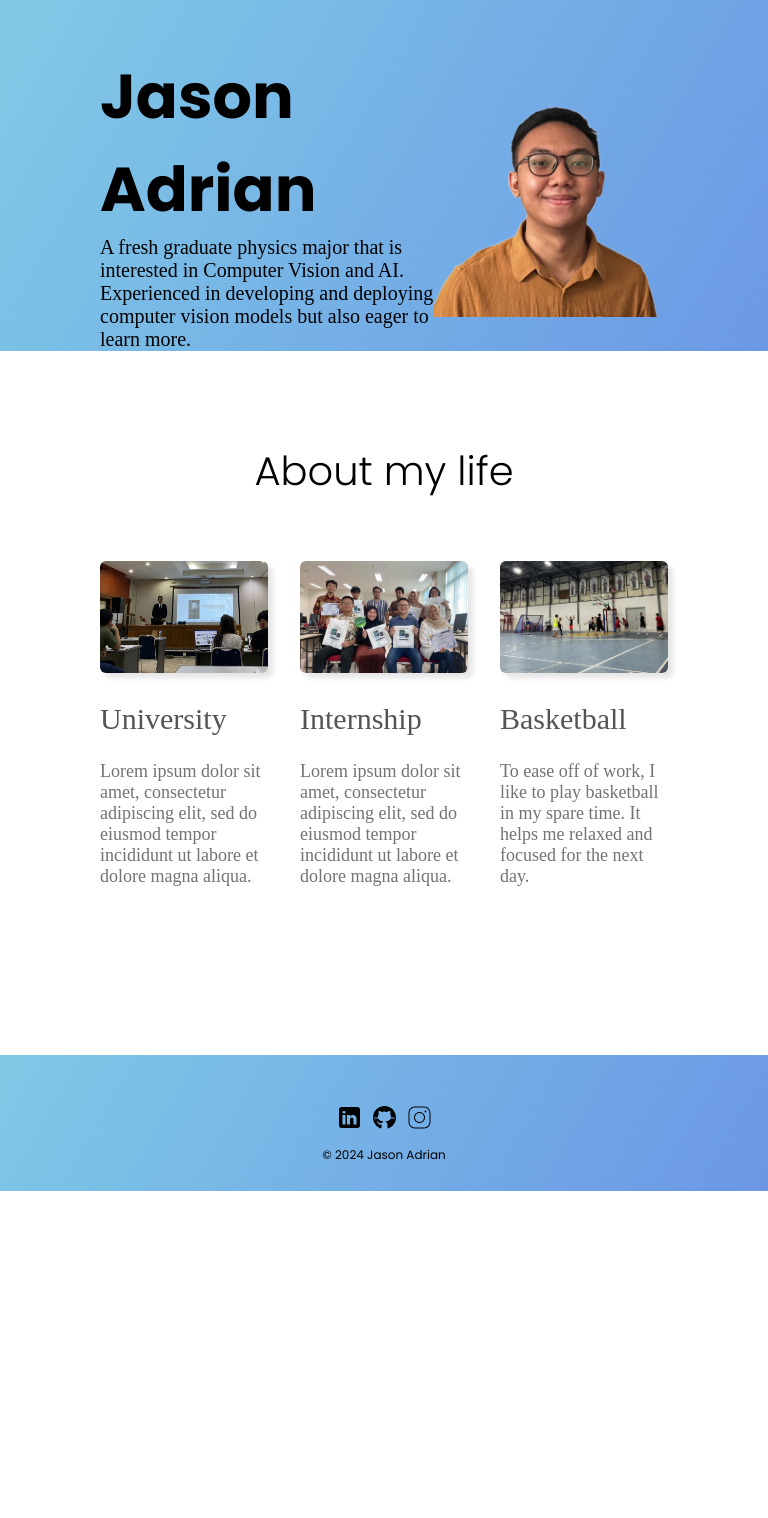
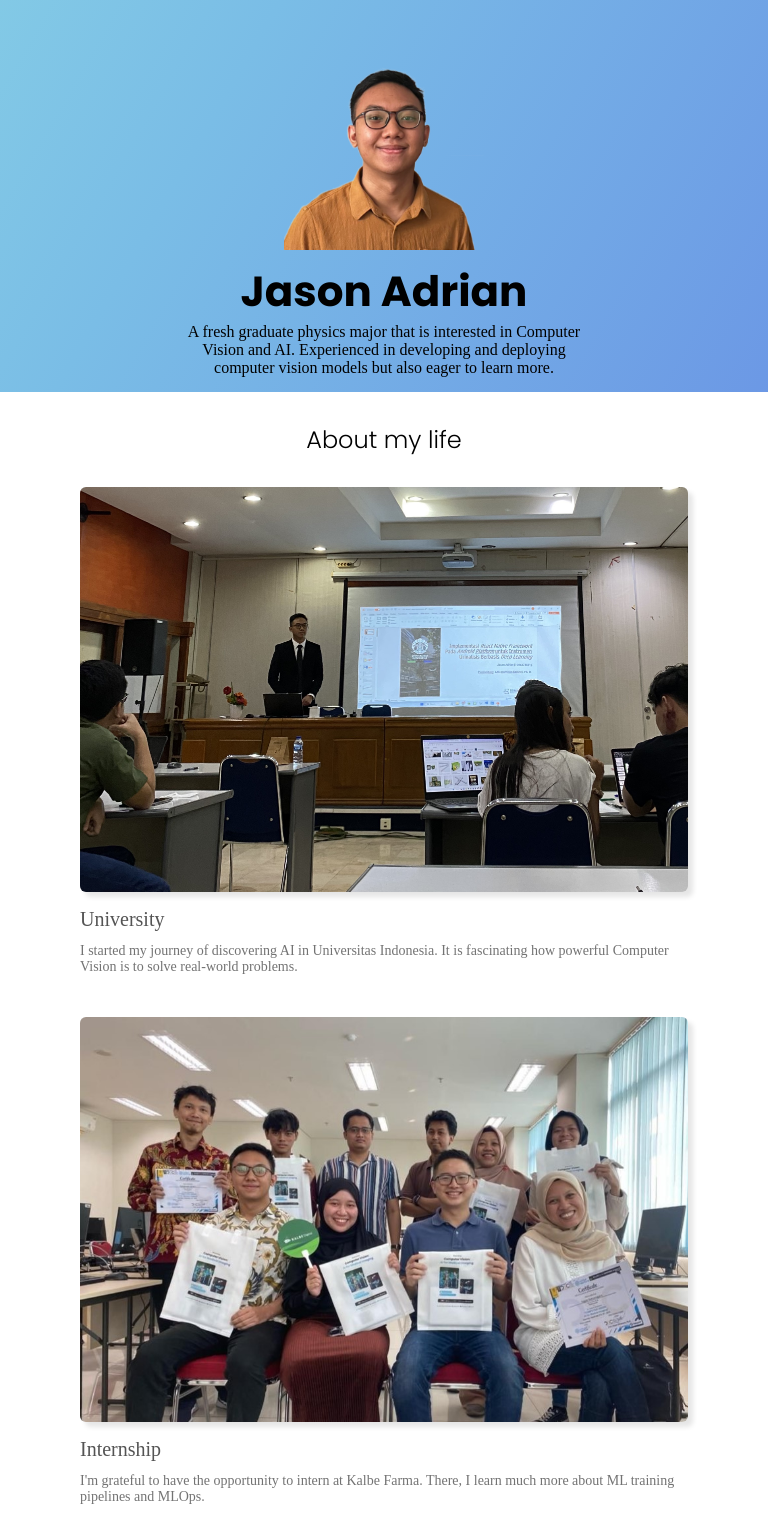
Before and after one commit to jasonadriann/personal-website, a plain HTML site: page index.html in a window 768 px wide. Shown: the top 1518 px of the page. Before the commit the page ends 1191 px from the top, so only its background shows below. Drawn offline with Linux system fonts and the light colour scheme; a web font is replaced by a local one.

Commit message:
adding responsiveness to medium-sized

```diff
--- a/css/style.css
+++ b/css/style.css
@@ -138,7 +138,8 @@ body {
   }
 
   .heroes-text {
-    width: 100%;
+    /* width: 250px; */
+    width: 100%
   }
 
   .heroes-text > h1 {
@@ -159,7 +160,7 @@ body {
   }
 
   .heroes-img {
-    width: 140px;
+    width: 150px;
   }
 
   .heroes-img > img {
@@ -176,17 +177,14 @@ body {
     font-weight: 300;
     font-size: 20px;
     text-align: center;
-    margin: 0px 50px;
-    margin-top: 20px;
+    margin: 30px 50px;
   }
 
   .feature-container {
     display: flex;
     flex-direction: column;
-    gap: 1rem;
+    gap: 1.5rem;
     margin: 0px 50px;
-    margin-top: 20px;
-
   }
 
   .feature-container h2 {
@@ -194,7 +192,7 @@ body {
     font-weight: 500;
     font-size: 18px;
     color: #545454;
-    margin: 10px 0px;
+    margin: 12px 0px;
   }
 
   .feature-container p {
@@ -237,7 +235,116 @@ body {
   }
 }
 
-@media (min-width: 481px) and (max-width: 1200px) {
+@media (min-width: 481px) and (max-width: 770px) {
+  .heroes-container {
+    display: flex;
+    flex-direction: column-reverse;
+    justify-content: flex-start;
+    align-items: center;
+    gap: 10px;
+    margin: 0px 80px;
+    padding-top: 50px;
+  }
+
+  .heroes-text {
+    /* width: 250px; */
+    width: 400px
+  }
+
+  .heroes-text > h1 {
+    font-family: "Poppins", sans-serif;
+    font-weight: 700;
+    font-size: 42px;
+    text-align: center;
+    margin: 0px;
+  }
+
+  .heroes-text > p {
+    font-family: "Trocchi", serif;
+    font-weight: 400;
+    font-size: 16px;
+    text-align: center;
+    margin: 0px;
+    padding-bottom: 15px;
+  }
+
+  .heroes-img {
+    width: 200px;
+  }
+
+  .heroes-img > img {
+    display: block;
+    width: 100%;
+  }
+
+  /*                       */
+  /* Features  CSS Section */
+  /*                       */
+
+  .feature > h1 {
+    font-family: "Poppins", sans-serif;
+    font-weight: 300;
+    font-size: 24px;
+    text-align: center;
+    margin: 30px 80px;
+  }
+
+  .feature-container {
+    display: flex;
+    flex-direction: column;
+    gap: 2rem;
+    margin: 0px 80px;
+  }
+
+  .feature-container h2 {
+    font-family: "Trocchi", serif;
+    font-weight: 500;
+    font-size: 20px;
+    color: #545454;
+    margin: 12px 0px;
+  }
+
+  .feature-container p {
+    font-family: "Trocchi", serif;
+    font-weight: 400;
+    font-size: 14px;
+    color: #737373;
+    margin: 10px 0px;
+  }
+
+  .feature-container img {
+    width: 100%;
+    border-radius: 6px;
+    box-shadow: 5px 5px 5px rgba(0, 0, 0, 0.1);
+  }
+
+  .footer {
+    display: flex;
+    flex-direction: column;
+    align-items: center;
+    margin-top: 150px;
+    padding-top: 50px;
+    padding-bottom: 15px;
+  }
+
+  .footer a {
+    padding: 0px 3px;
+  }
+
+  .footer p {
+    font-family: "Poppins", sans-serif;
+    font-weight: 400;
+    font-size: 10px;
+    margin: 0px;
+    margin: 5px 0px;
+  }
+
+  .footer img {
+    width: 16px
+  }
+}
+
+@media (min-width: 771px) and (max-width: 1200px) {
   .heroes-container {
     display: flex;
     justify-content: center;
--- a/index.html
+++ b/index.html
@@ -45,23 +45,21 @@
           <img src="./assets/images/university-3x2.jpg" />
           <h2>University</h2>
           <p>
-            Lorem ipsum dolor sit amet, consectetur adipiscing elit, sed do
-            eiusmod tempor incididunt ut labore et dolore magna aliqua.
+            I started my journey of discovering AI in Universitas Indonesia. It is fascinating how powerful Computer Vision is to solve real-world problems.
           </p>
         </div>
         <div class="second-feature">
           <img src="./assets/images/intern-3x2.jpg" />
           <h2>Internship</h2>
           <p>
-            Lorem ipsum dolor sit amet, consectetur adipiscing elit, sed do
-            eiusmod tempor incididunt ut labore et dolore magna aliqua.
+            I'm grateful to have the opportunity to intern at Kalbe Farma. There, I learn much more about ML training pipelines and MLOps.
           </p>
         </div>
         <div class="third-feature">
           <img src="./assets/images/basketball-3x2.jpg" />
           <h2>Basketball</h2>
           <p>
-            To ease off of work, I like to play basketball in my spare time. It helps me relaxed and focused for the next day.
+            To ease off of work, I like to play basketball in my spare time. It helps me relaxed and focused for the next day. For those of you wandering, I played as a center.
           </p>
         </div>
       </div>
```
